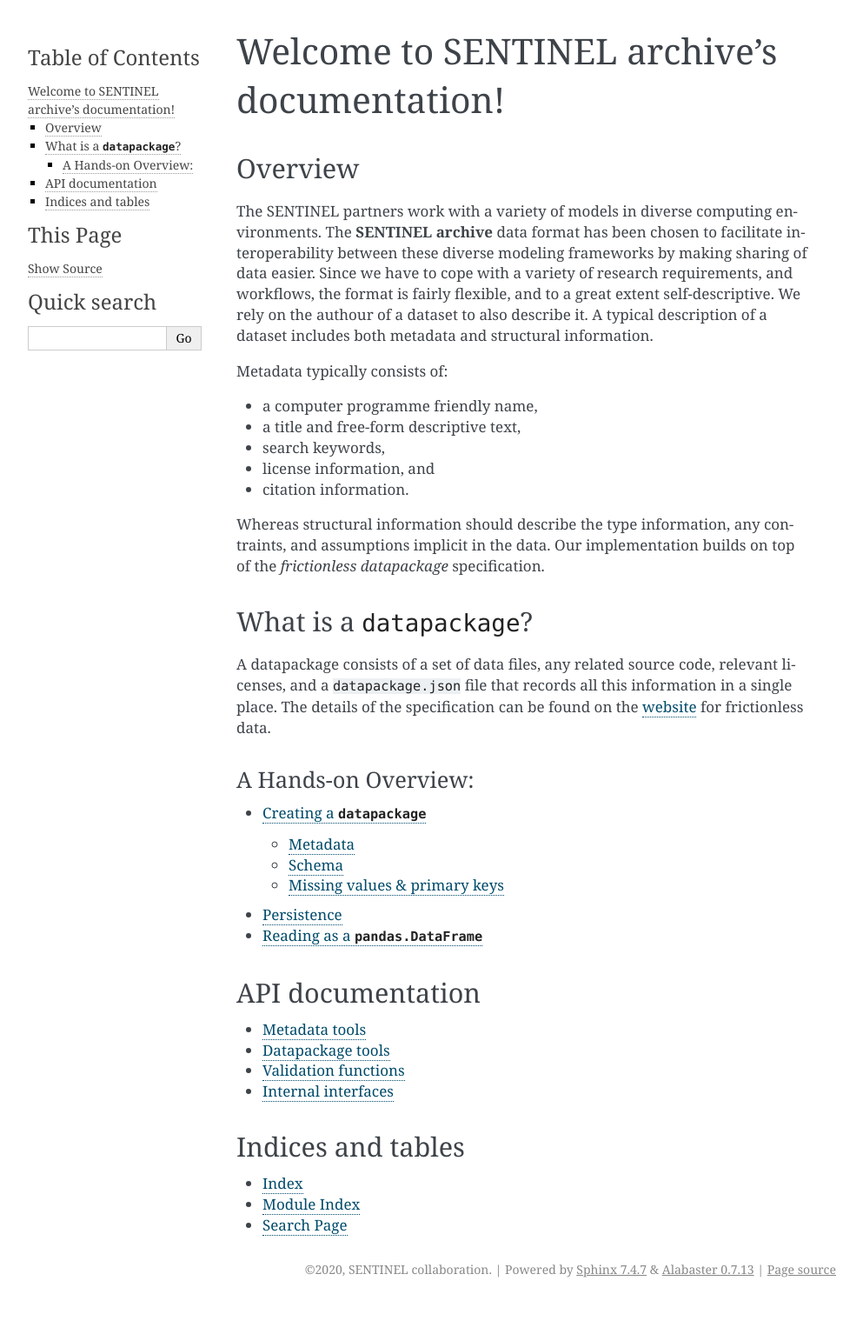
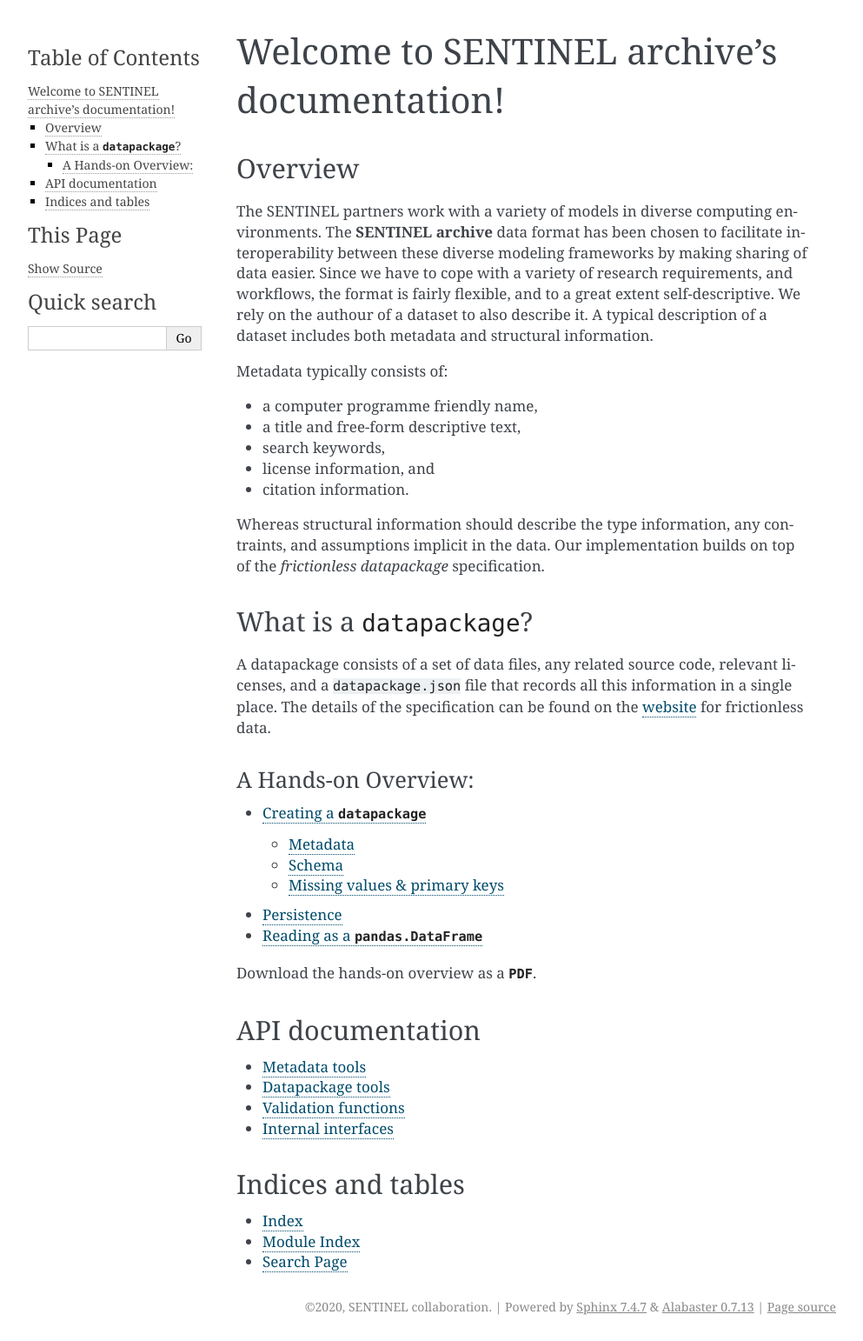
Before and after one commit to sentinel-energy/friendly_data, a Sphinx documentation site: the page built from doc/index.rst, in a window 1280 px wide. Shown: the whole page at 87% size, without its empty margins (148-1141 px from the left). Built offline with Sphinx 7.4.7, drawn with Linux system fonts in a browser that asks for light colours; before the commit the page ends 1499 px from its top, so only the background shows below that.

Commit message:
doc: add download link for pdf

```diff
--- a/doc/index.rst
+++ b/doc/index.rst
@@ -10,6 +10,8 @@
 .. include:: overview.rst
 
 .. include:: hands-on.rst
+
+Download the hands-on overview as a :download:`PDF<_build/latex/sentinel-data-format.pdf>`.
 
 API documentation
 -----------------
```
Also changed, not shown: 1 other file.
